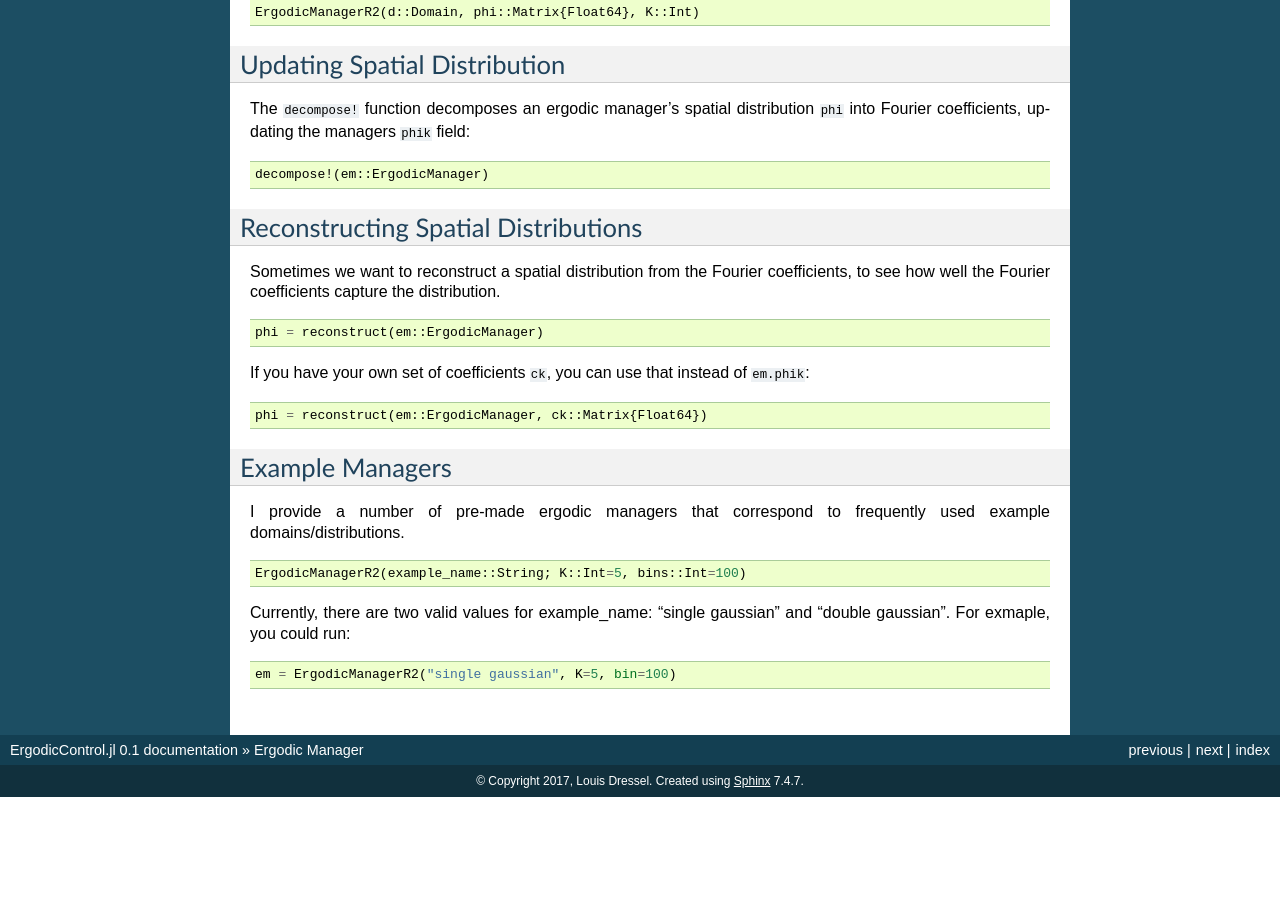
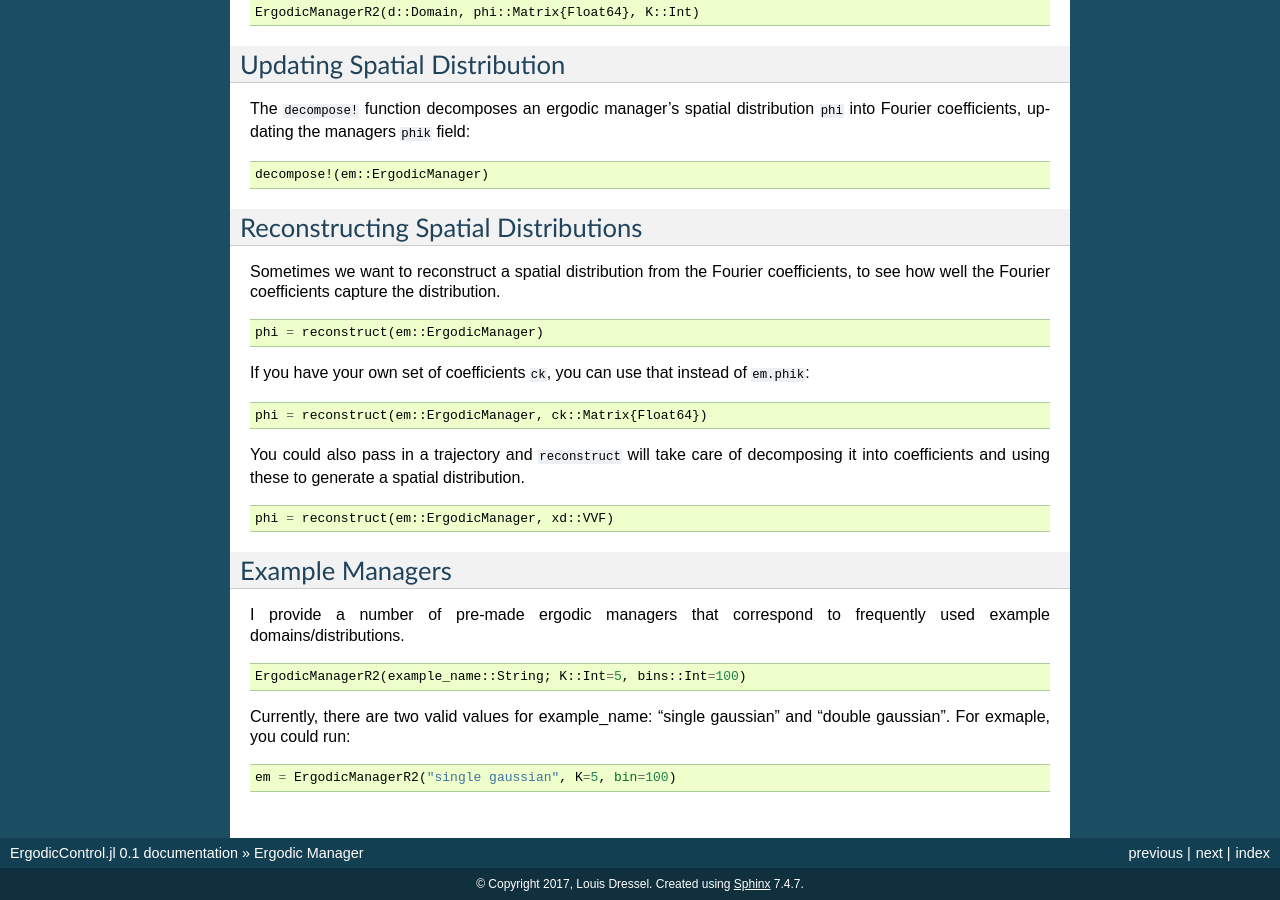
Before and after one commit to dressel/ErgodicControl.jl, a Sphinx documentation site: the page built from docs/ergodic_manager.rst, in a window 1280 px wide and 900 px high, scrolled down 607 px. Built offline with Sphinx 7.4.7, drawn with Linux system fonts in a browser that asks for light colours; before the commit the page ends 1404 px from its top, so only the background shows below that.

Commit message:
improved documentation on reconstruct function

```diff
--- a/docs/ergodic_manager.rst
+++ b/docs/ergodic_manager.rst
@@ -51,6 +51,11 @@
 
     phi = reconstruct(em::ErgodicManager, ck::Matrix{Float64})
 
+You could also pass in a trajectory and :code:`reconstruct` will take care of decomposing it into coefficients and using these to generate a spatial distribution.
+::
+
+    phi = reconstruct(em::ErgodicManager, xd::VVF)
+
 
 
 Example Managers
```
